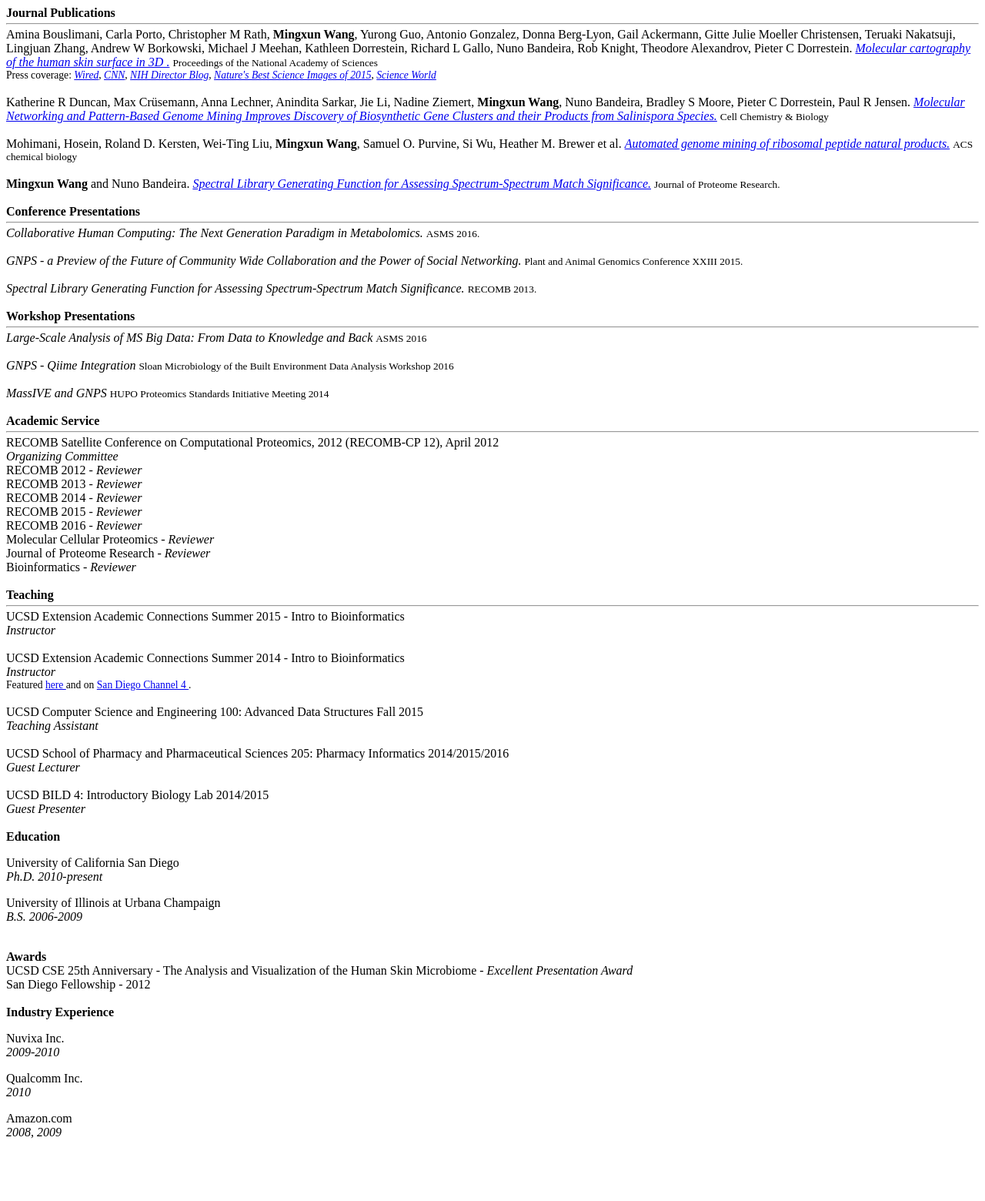
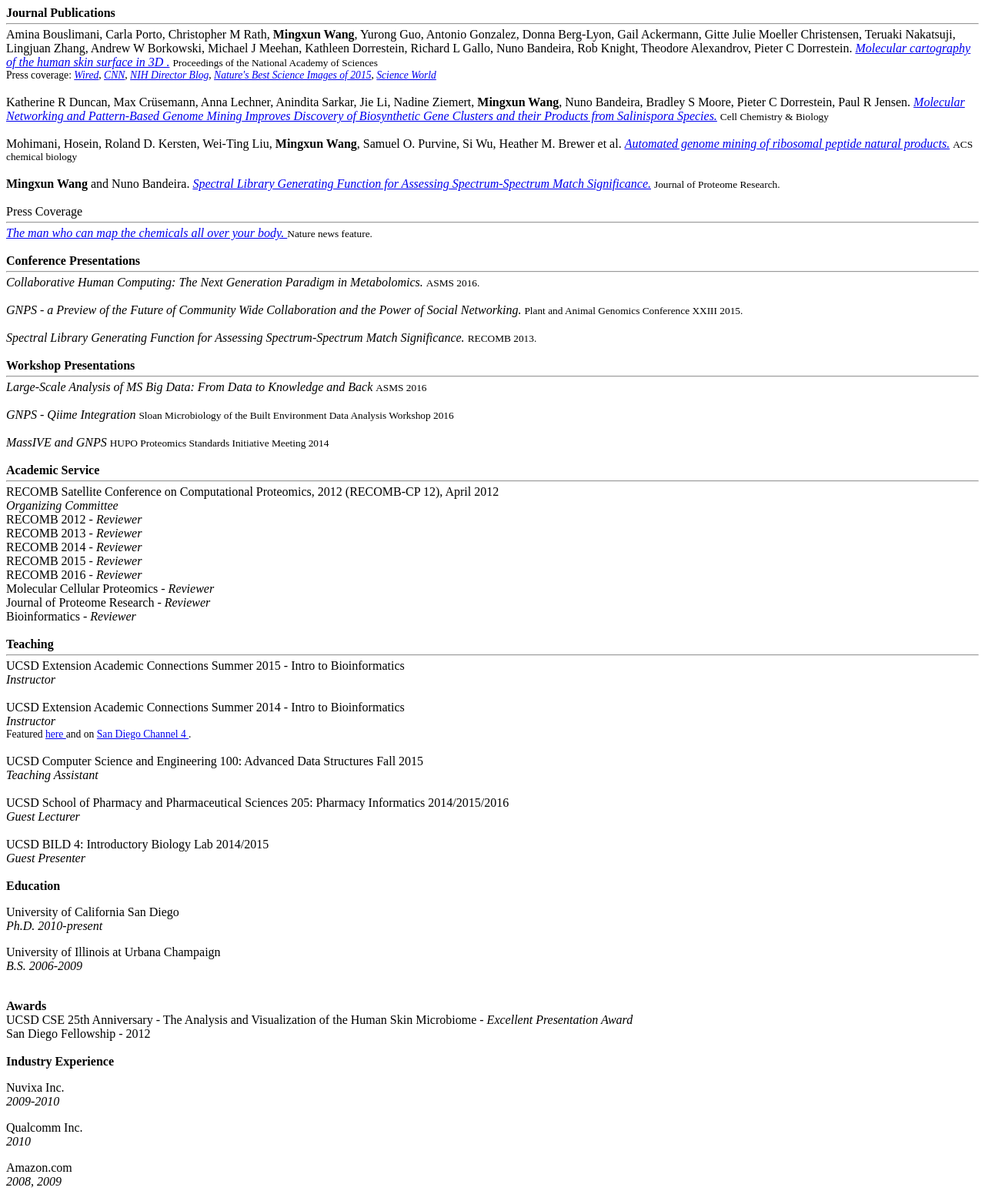
Before and after one commit to mwang87/mingwangwebsite, a Sinatra app: page /academic in a window 1280 px wide. Shown: the whole page at 77% size. Before the commit the page ends 1479 px from the top, so only its background shows below. Run offline with Sinatra, Linux system fonts and the light colour scheme; some libraries are stand-ins or nearby versions.

Commit message:
adding link for press coverage

```diff
--- a/views/academic.erb
+++ b/views/academic.erb
@@ -19,6 +19,14 @@ Mohimani, Hosein, Roland D. Kersten, Wei-Ting Liu, <strong>Mingxun Wang</strong>
 <strong>Mingxun Wang</strong> and Nuno Bandeira. <i><a href="http://pubs.acs.org/doi/abs/10.1021/pr400230p">Spectral Library Generating Function for Assessing Spectrum-Spectrum Match Significance.</a> </i> <small>Journal of Proteome Research.</small>
 <br>
 <br>
+
+<string> Press Coverage </strong>
+  <hr style="
+      margin: 4px 0;
+  ">
+  <i> <a href="http://www.nature.com/news/the-man-who-can-map-the-chemicals-all-over-your-body-1.20035">The man who can map the chemicals all over your body. </a></i> <small>Nature news feature.</small>
+  <br>
+  <br>
 
 
 
```
